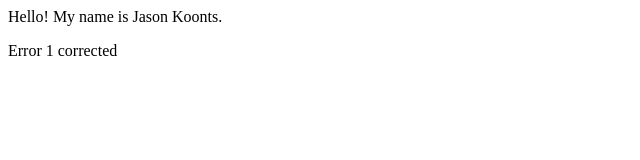
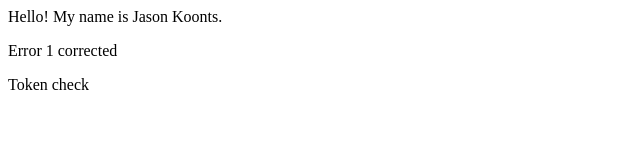
Before and after one commit to jkoonts/web1, a plain HTML site: page index.html in a window 1280 px wide. Shown: the full height of the page, 0-640 px from the left. Drawn offline with Linux system fonts and the light colour scheme.

Commit message:
checking token

```diff
--- a/index.html
+++ b/index.html
@@ -5,5 +5,7 @@
 
 <p>Error 1 corrected</p>
 
+<p>Token check</p>
+
 </body>
 </html>
```
